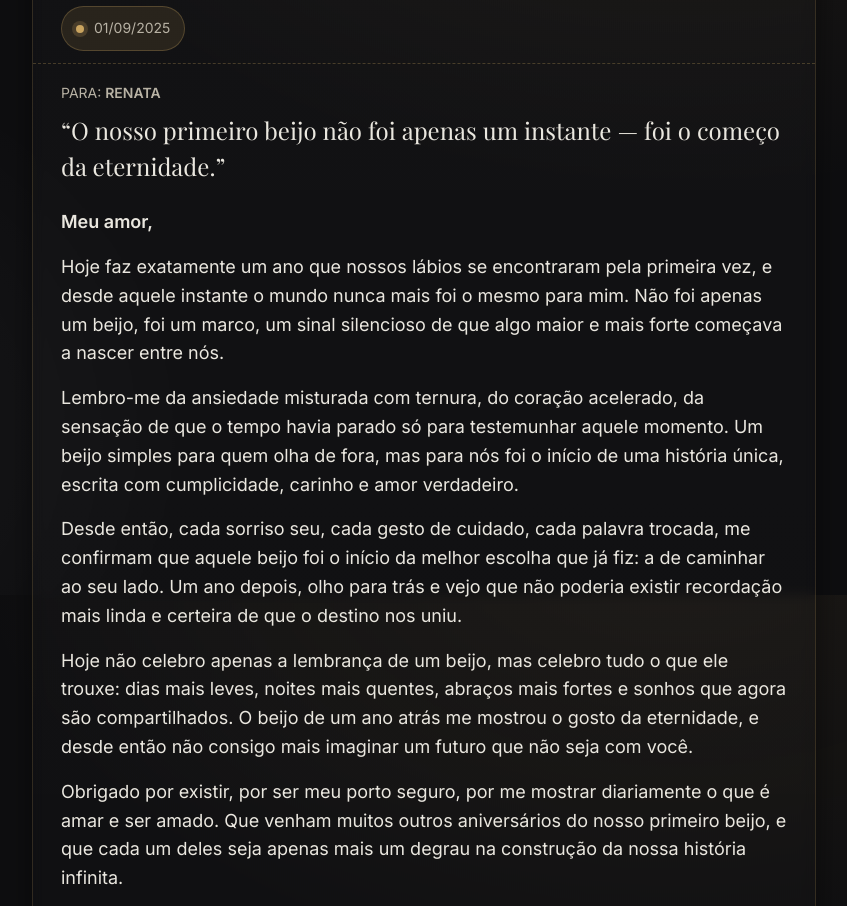
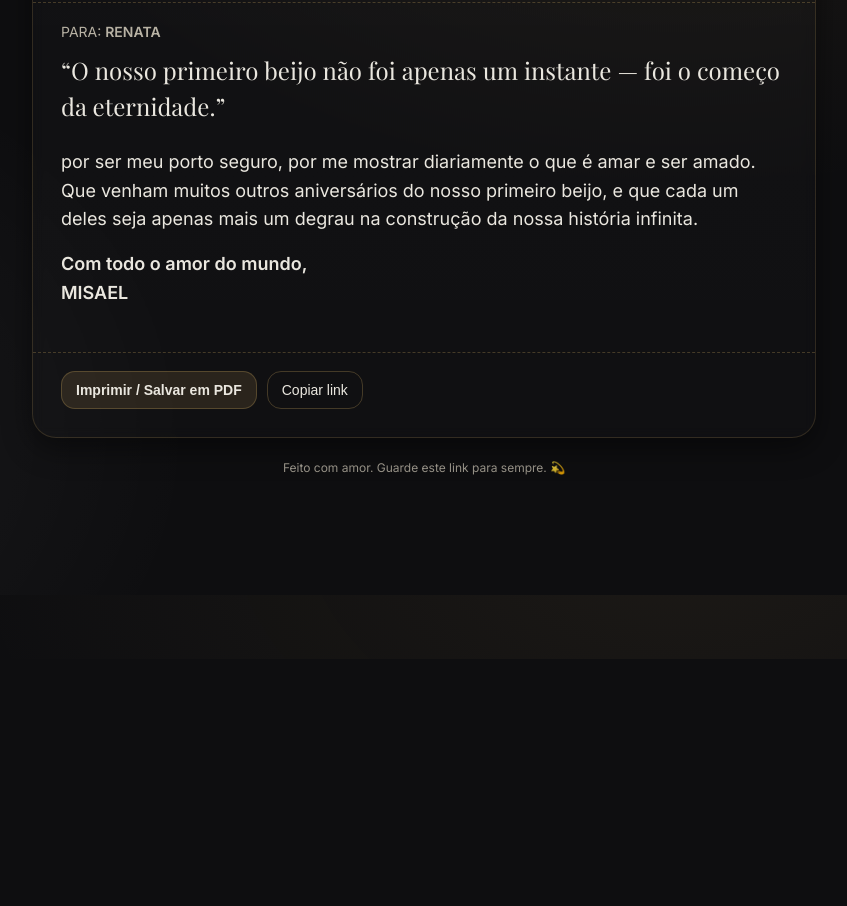
Before and after one commit to e-misa/eueela, a plain HTML site: page index.html in a window 1280 px wide. Shown: the part 205-1111 px from the top of the page, without its empty margins (216-1063 px from the left). After the commit the page ends 864 px from the top, so only its background shows below. Drawn offline with nearby package versions, Linux system fonts and the light colour scheme.

Commit message:
Update index.html

```diff
--- a/index.html
+++ b/index.html
@@ -157,7 +157,7 @@
       <div class="ribbon" aria-hidden="true"></div>
 
       <header>
-        <h1 class="title">UM ANO DE UM AMOR ETERNO</h1>
+        <h1 class="title">FUI ENGANADO</h1>
         <div class="date-pill" title="Data do primeiro beijo">
           <span class="gold-dot" aria-hidden="true"></span>
           <span id="dateText">01/09/2025</span>
@@ -169,13 +169,7 @@
         <p class="quote">“O nosso primeiro beijo não foi apenas um instante — foi o começo da eternidade.”</p>
       </section>
 
-      <section class="content">
-        <p><strong>Meu amor,</strong></p>
-        <p>Hoje faz exatamente um ano que nossos lábios se encontraram pela primeira vez, e desde aquele instante o mundo nunca mais foi o mesmo para mim. Não foi apenas um beijo, foi um marco, um sinal silencioso de que algo maior e mais forte começava a nascer entre nós.</p>
-        <p>Lembro-me da ansiedade misturada com ternura, do coração acelerado, da sensação de que o tempo havia parado só para testemunhar aquele momento. Um beijo simples para quem olha de fora, mas para nós foi o início de uma história única, escrita com cumplicidade, carinho e amor verdadeiro.</p>
-        <p>Desde então, cada sorriso seu, cada gesto de cuidado, cada palavra trocada, me confirmam que aquele beijo foi o início da melhor escolha que já fiz: a de caminhar ao seu lado. Um ano depois, olho para trás e vejo que não poderia existir recordação mais linda e certeira de que o destino nos uniu.</p>
-        <p>Hoje não celebro apenas a lembrança de um beijo, mas celebro tudo o que ele trouxe: dias mais leves, noites mais quentes, abraços mais fortes e sonhos que agora são compartilhados. O beijo de um ano atrás me mostrou o gosto da eternidade, e desde então não consigo mais imaginar um futuro que não seja com você.</p>
-        <p>Obrigado por existir, por ser meu porto seguro, por me mostrar diariamente o que é amar e ser amado. Que venham muitos outros aniversários do nosso primeiro beijo, e que cada um deles seja apenas mais um degrau na construção da nossa história infinita.</p>
+      <section class="content">por ser meu porto seguro, por me mostrar diariamente o que é amar e ser amado. Que venham muitos outros aniversários do nosso primeiro beijo, e que cada um deles seja apenas mais um degrau na construção da nossa história infinita.</p>
         <p class="signature">Com todo o amor do mundo,<br><strong>MISAEL</strong></p>
       </section>
 
```
